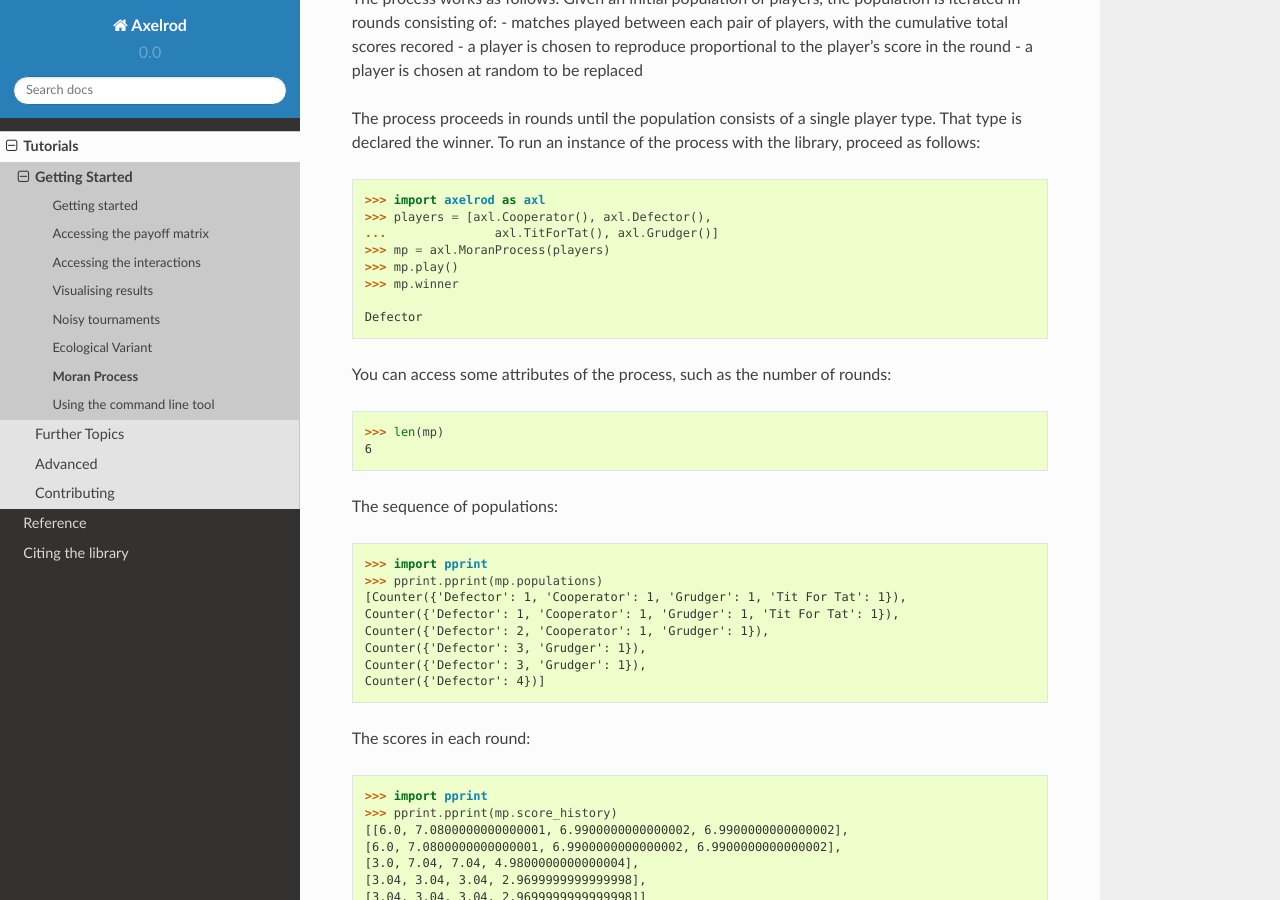
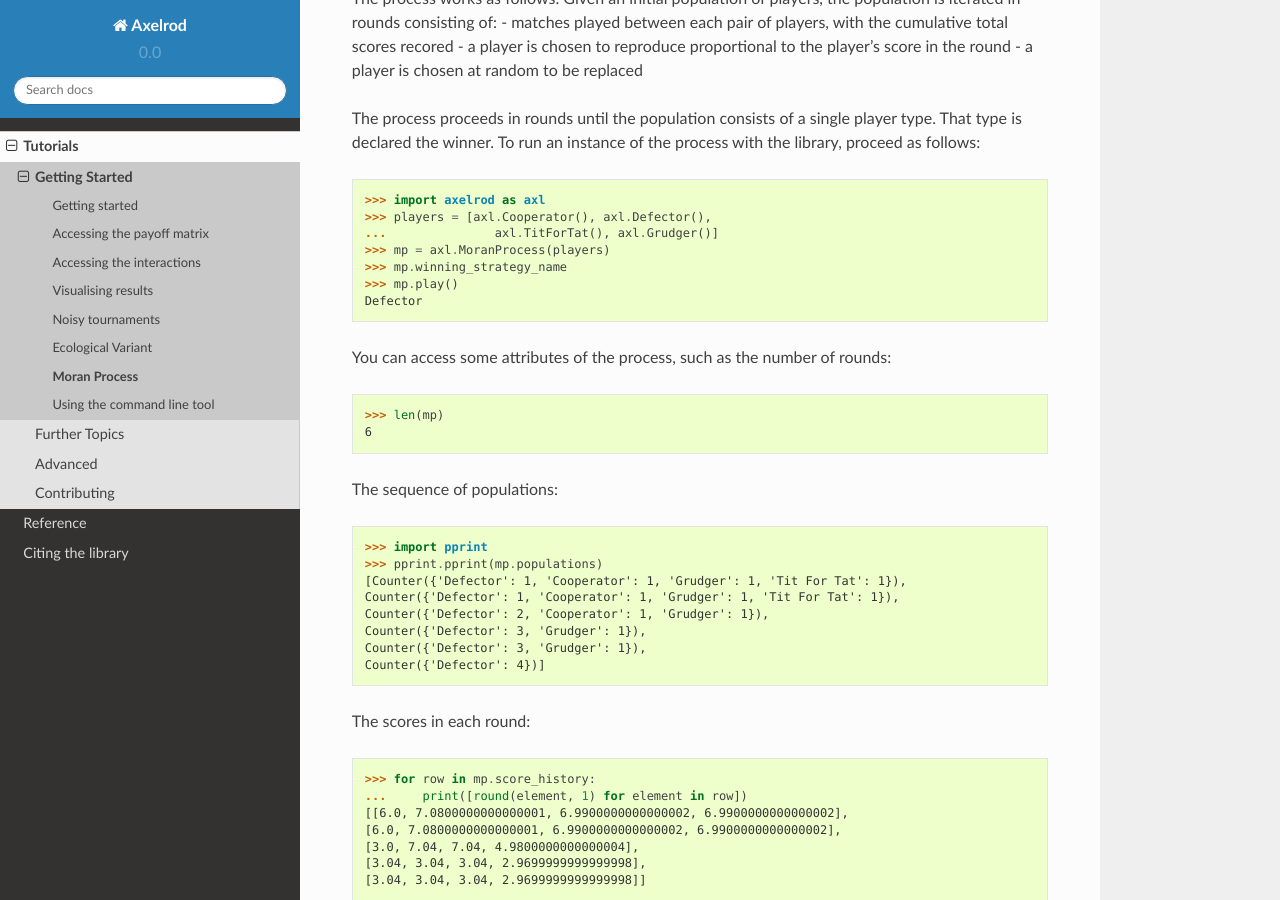
Before and after one commit to Axelrod-Python/Axelrod, a Sphinx documentation site: the page built from docs/tutorials/getting_started/moran.rst, in a window 1280 px wide and 900 px high, scrolled down 317 px. Built offline with Sphinx 7.4.7 and the Read the Docs theme 2.0.0, drawn with Linux system fonts in a browser that asks for light colours.

```diff
--- a/docs/tutorials/getting_started/moran.rst
+++ b/docs/tutorials/getting_started/moran.rst
@@ -25,9 +25,8 @@
     >>> players = [axl.Cooperator(), axl.Defector(),
     ...               axl.TitForTat(), axl.Grudger()]
     >>> mp = axl.MoranProcess(players)
+    >>> mp.winning_strategy_name   # doctest: +SKIP
     >>> mp.play()
-    >>> mp.winner   # doctest: +SKIP
-
     Defector
 
 You can access some attributes of the process, such as the number of rounds::
@@ -48,8 +47,8 @@
 
 The scores in each round::
 
-    >>> import pprint
-    >>> pprint.pprint(mp.score_history)  # doctest: +SKIP
+    >>> for row in mp.score_history: # doctest: +SKIP
+    ...     print([round(element, 1) for element in row])
     [[6.0, 7.0800000000000001, 6.9900000000000002, 6.9900000000000002],
     [6.0, 7.0800000000000001, 6.9900000000000002, 6.9900000000000002],
     [3.0, 7.04, 7.04, 4.9800000000000004],
```
Also changed, not shown: 2 other files.
